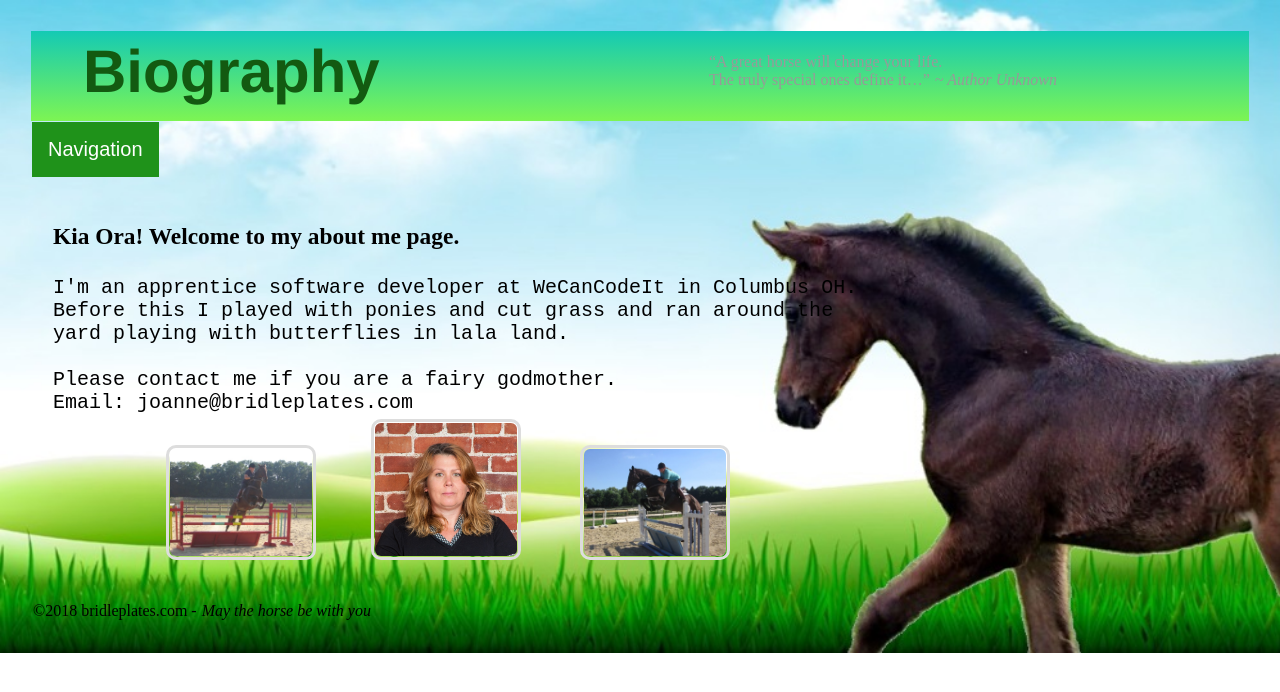
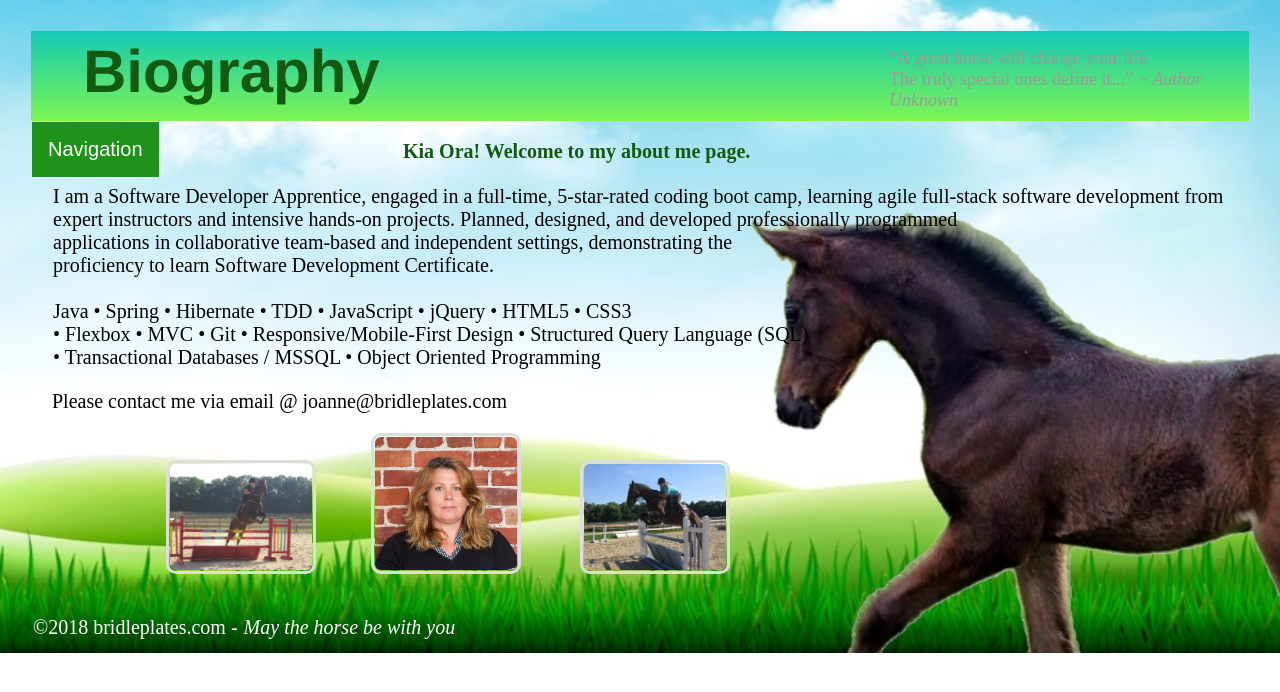
Before and after one commit to nzequestrian/nzequestrian.github.io, a plain HTML site: page about.html in a window 1280 px wide. Drawn offline with Linux system fonts and the light colour scheme.

Commit message:
myprofileupdate

```diff
--- a/about.html
+++ b/about.html
@@ -10,7 +10,7 @@
  <body
  	<div class="wrapper">
     <div id="topbar">
-    <div id="logo"> “A great horse will change your life. <br>The truly special ones define it…” <em>~ Author Unknown</em></div>
+    <div id="logo"> “A great horse will change your life. <br>The truly special ones define it...” <em>~  Author Unknown</em></div>
 
 
 
@@ -55,15 +55,17 @@ window.onclick = function(event) {
 
 <article>
 <h3>Kia Ora! Welcome to my about me page.</h3>
-<pre>I'm an apprentice software developer at WeCanCodeIt in Columbus OH.
-Before this I played with ponies and cut grass and ran around the
-yard playing with butterflies in lala land.
 
-Please contact me if you are a fairy godmother.
-Email: joanne@bridleplates.com
+<p>I am a Software Developer Apprentice, engaged in a full-time, 5-star-rated coding boot camp, learning agile full-stack software development from expert instructors and intensive hands-on projects. Planned, designed, and developed professionally programmed <br> applications in collaborative team-based and independent settings, demonstrating the <br>
+proficiency to learn Software Development Certificate. <br> <br>
+Java  •  Spring  •  Hibernate  •  TDD  •   JavaScript  •  jQuery  •  HTML5  •  CSS3 <br>
+•  Flexbox  •  MVC  •  Git •  Responsive/Mobile-First Design   •  Structured Query Language (SQL) <br>
+•  Transactional Databases / MSSQL  •  Object Oriented Programming </p>
+
+Please contact me via email @ joanne@bridleplates.com
 </pre>
 </article>
-<br>
+<br> <br><br>
 <img src="./src/images/Junior.jpg"><img src="./src/images/joanne-final.jpg">
 </body><img src="./src/images/JuJu.jpg">
 <br><br><br>
--- a/src/css/styles.css
+++ b/src/css/styles.css
@@ -29,10 +29,10 @@ div#topbar{
 /*This is header text to the right*/
 div#topbar > #logo{
 	float:right;
-	width:500px;
+	width:320px;
 	height:35px;
-	margin:20px 40px 0px 20px;
-	font-size:16px;
+	margin:15px 40px 0px 20px;
+	font-size:18px;
 	color:#999;
 
 }
@@ -49,7 +49,7 @@ img {
     border: 3px solid #ddd;
     border-radius: 10px;
     padding: 1px;
-    width: 150px;
+    max-width: 150px;
     margin: -55px -80px 0px 135px;
 }
 
@@ -64,6 +64,12 @@ h2 {
   font-size: 20px;
   color: #135A11;
   margin: 10px -5px 10px 29px;
+}
+h3 {
+  font-size: 20px;
+  color: #135A11;
+  margin: -60px 0px 0px 350px;
+
 }
 
 h5 {
@@ -105,7 +111,7 @@ h5 {
     display: none;
     position: absolute;
     background-color: #E4FFFC;
-    min-width: 160px;
+    min-width: 125px;
     overflow: auto;
     box-shadow: 0px 8px 16px 0px rgba(0,0,0,0.2);
     z-index: 1;
@@ -124,7 +130,7 @@ h5 {
 
 /*This is the flex container on my projects page*/
 .flex-container> div  {
-  background-color: #87E1F0;
+  background-color: #C1E7FF;
   margin: 1px;
   margin-right: 50%;
   max-width: 55vw;
@@ -144,14 +150,18 @@ h5 {
 html,
 .wrapper {
   margin-bottom: 1px;
+}
 
-}
 .footer,
 .push {
   height: 5px;
+}
 
+footer{
+  color: white;
+  font-size: 20px;
+}
 
-}
 article {
   margin: 20px -5px 20px 20px;
   font-size: 20px;
```
Also changed, not shown: 2 other files.
